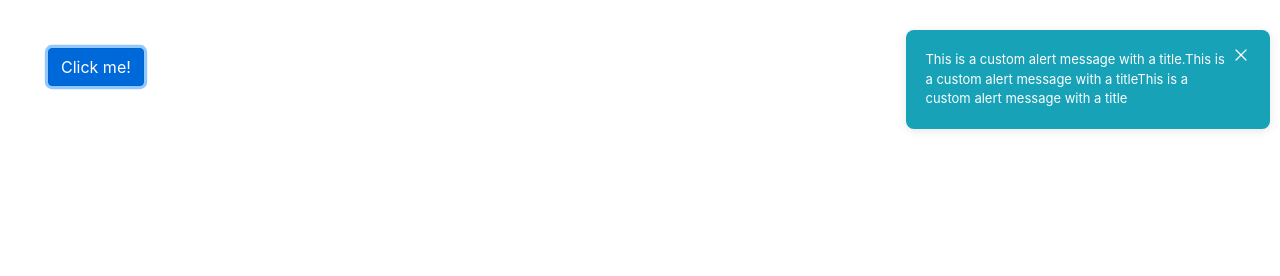
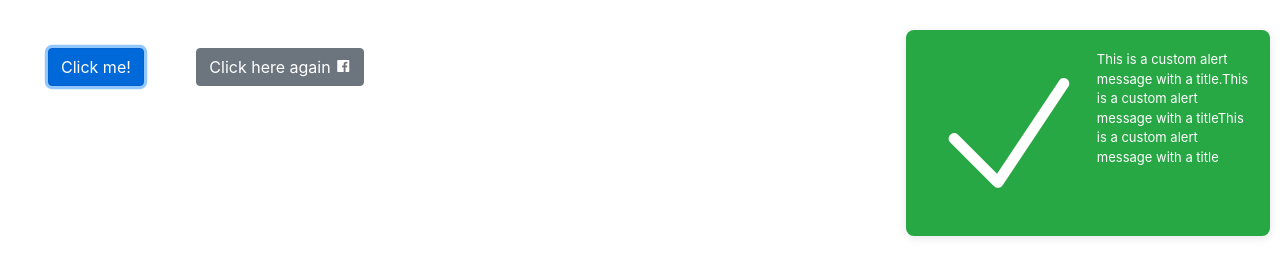
Before and after one commit to favourdev1/AlertHub, a website: page example/index.htm in a window 1280 px wide. Both pictures are taken after a click on the button "Click me!". Drawn offline with nearby package versions, Linux system fonts and the light colour scheme.

Commit message:
added icon

```diff
--- a/example/index.htm
+++ b/example/index.htm
@@ -6,30 +6,46 @@
     <title>Document</title>
 
     <link rel="stylesheet" href="../src/Alerthub.css">
+    <script src="../src/icon.js"></script>
     <script src="../src/Alerthub.js"></script>
 
     <!-- <link rel="stylesheet" href="../node_modules/alerthub/dist/css/Alerthub.min.css">
-    <script src="../node_modules/alerthub/dist/js/alerthub.min.js"></script> -->
+            <script src="../node_modules/alerthub/dist/js/alerthub.min.js"></script> -->
     <link rel="stylesheet" href="https://maxcdn.bootstrapcdn.com/bootstrap/4.5.2/css/bootstrap.min.css">
+    <link href='https://unpkg.com/boxicons@2.1.4/css/boxicons.min.css' rel='stylesheet'>
+    <script src="https://unpkg.com/boxicons@2.1.4/dist/boxicons.js"></script>
 </head>
 
 <body>
 
     <button id="show-alert-button" class="btn btn-primary m-5">Click me!</button>
-
-
+    <button id="btn" class="btn btn-secondary">Click here again
+        <i class='bx bxl-facebook-square'></i> </button>
 
 
     <script>
-        const alertInstance = new AlertHub()
+        const alertInstance = new AlertHub({
+            timeout: 30,
+            animation: 'fade-in',
+            closeButton: false,
+            type: "success"
+        })
 
         document.getElementById("show-alert-button").addEventListener("click", () => {
             alertInstance.showAlert({
                 title: "",
+                description: "This is a custom alert message with a title.This is a custom alert message with a titleThis is a custom alert message with a title "
+            });
+        });
+
+        const button = document.getElementById("btn")
+        button.addEventListener("click", () => {
+
+            alertInstance.showAlert({
+                title: "This is another title",
                 description: "This is a custom alert message with a title.This is a custom alert message with a titleThis is a custom alert message with a title ",
-                timeout: 30,
-                animation: 'slide-in',
-                closeButton: true
+                timeout: 3,
+
             });
         });
     </script>
--- a/package.json
+++ b/package.json
@@ -23,6 +23,8 @@
         "terser": "^5.19.2"
     },
     "dependencies": {
-        "alerthub": "^1.0.1"
+        "alerthub": "^1.0.1",
+        "boxicons": "^2.1.4",
+        "swal": "^0.1.0"
     }
 }
--- a/src/Alerthub.js
+++ b/src/Alerthub.js
@@ -1,10 +1,9 @@
-class AlertHub {
-
-
+class AlertHub extends icon {
     constructor(params = {}) {
-        const parentElement = "body"
-        this.defaultExitButtonSize = 20
-        this.defaultAnimationName = ""
+        super();
+        const parentElement = "body";
+        this.defaultExitButtonSize = 20;
+        this.defaultAnimationName = "";
         this.maxLength = 150;
         this.alertContainer = document.createElement("div");
         this.alertContainer.className = "alert-hub-container top-right";
@@ -15,17 +14,17 @@ class AlertHub {
                 timeout = 2,
                 closeButton = true,
                 closeButtonSize = this.defaultExitButtonSize,
-                animation = 'no-animation'
+                animation = "no-animation",
+                icon = "",
         } = params;
 
-
-        this.position = position
-        this.type = type
+        this.position = position;
+        this.type = type;
         this.timeout = timeout;
-        this.closeButton = closeButton
-        this.closeButtonSize = closeButtonSize
-        this.animation = animation
-
+        this.closeButton = closeButton;
+        this.closeButtonSize = closeButtonSize;
+        this.animation = animation;
+        this.icon = icon;
     }
 
     showAlert(params) {
@@ -37,18 +36,28 @@ class AlertHub {
             timeout = this.timeout,
             closeButton = this.closeButton,
             closeButtonSize = this.closeButtonSize,
-            animation = this.animation
+            animation = this.animation,
+            icon = this.icon,
+            showIcon = true,
         } = params;
 
-
-        this.defaultAnimationName = animation
+        this.defaultAnimationName = animation;
 
         if (closeButtonSize < 15 || closeButtonSize > 30) {
             closeButtonSize = this.ResetCloseButtonSize();
         }
 
         const secondsTimeOut = this.timeInMilliseconds(timeout);
-        const alertBox = this.createAlertBox(title, description, type, animation, closeButton, closeButtonSize);
+
+        const alertBox = this.createAlertBox(
+            title,
+            description,
+            type,
+            animation,
+            closeButton,
+            closeButtonSize,
+            showIcon
+        );
 
         this.configureAlertContainer(position);
         this.alertContainer.appendChild(alertBox);
@@ -57,85 +66,121 @@ class AlertHub {
             this.CloseAlertOnClick(alertBox);
         }
 
-
         this.timeoutAfter(secondsTimeOut, alertBox);
     }
 
+    addIcon(alertType) {
+        let iconImage;
+        switch (alertType) {
+            case "success":
+                iconImage = this.SuccessIcon();
+                break;
+            case "error":
+                iconImage = this.ErrorIcon();
+            default:
+                iconImage = document.createElement("div");
+        }
+
+        return iconImage;
+    }
+
     addAnimation(animationName) {
-
         let animation = {
-            'opening-animation': '',
-            'closing-animation': ''
-        }
+            "opening-animation": "",
+            "closing-animation": "",
+        };
 
         switch (animationName) {
             case "fade-in":
-                animation['opening-animation'] = 'fade-in'
-                animation['closing-animation'] = 'fade-out'
+                animation["opening-animation"] = "fade-in";
+                animation["closing-animation"] = "fade-out";
                 break;
             case "slide-in":
-                animation['opening-animation'] = 'slide-in'
-                animation['closing-animation'] = 'slide-out'
+                animation["opening-animation"] = "slide-in";
+                animation["closing-animation"] = "slide-out";
                 break;
 
             case "slide-in-right":
-                animation['opening-animation'] = 'slide-in-right'
-                animation['closing-animation'] = 'slide-out-right'
+                animation["opening-animation"] = "slide-in-right";
+                animation["closing-animation"] = "slide-out-right";
                 break;
 
-
             case "slide-in-left":
-                animation['opening-animation'] = 'slide-in-left'
-                animation['closing-animation'] = 'slide-out-left'
+                animation["opening-animation"] = "slide-in-left";
+                animation["closing-animation"] = "slide-out-left";
                 break;
 
             default:
-                animation['opening-animation'] = ''
-                animation['closing-animation'] = ''
+                animation["opening-animation"] = "";
+                animation["closing-animation"] = "";
         }
 
         return animation;
     }
 
+    createAlertBox(
+        title,
+        description,
+        type,
+        animation,
+        closeButton,
+        closeButtonSize,
+        showIcon
+    ) {
+        const alertBox = document.createElement("div");
+        alertBox.className = `alert-hub ${type} ${animation}`;
 
+        if (showIcon) {
+            alertBox.appendChild(this.addIcon(type));
+        }
+        console.log(this.addIcon(type));
+        const contentContainer = document.createElement("div");
+        contentContainer.style.width = "90%";
 
+        contentContainer.appendChild(this.titleText(title));
+
+        contentContainer.appendChild(this.descriptionText(description));
+        if (closeButton) {
+            contentContainer.appendChild(this.createCloseButtonSvg(closeButtonSize));
+        }
+        alertBox.append(contentContainer);
+        return alertBox;
+    }
+
+    titleText(content) {
+        const titletext = document.createElement("h2");
+        titletext.innerHTML = content;
+        return titletext;
+    }
+
+    descriptionText(content) {
+        const descriptiontext = document.createElement("p");
+        descriptiontext.innerHTML = content;
+
+        return this.setMaxDescriptionLength(this.maxLength, descriptiontext);
+    }
 
     CloseAlert(alertBox) {
-        let animation = this.addAnimation(this.defaultAnimationName)
+        let animation = this.addAnimation(this.defaultAnimationName);
 
+        alertBox.classList.replace(
+            animation["opening-animation"],
+            animation["closing-animation"]
+        );
 
-        alertBox.classList.replace(animation['opening-animation'], animation['closing-animation'])
-
-
-
-        alertBox.addEventListener('animationend', () => {
+        alertBox.addEventListener("animationend", () => {
             this.alertContainer.removeChild(alertBox);
-        })
-
+        });
     }
 
     ResetCloseButtonSize() {
-        return this.defaultExitButtonSize
-    }
-
-    createAlertBox(title, description, type, animation, closeButton, closeButtonSize) {
-        const alertBox = document.createElement("div");
-        alertBox.className = `alert-hub ${type} ${animation}`;
-
-        const content = `
-            <div style="width: 90%;">
-                <h2>${title}</h2>
-                <p>${this.setMaxDescriptionLength(this.maxLength, description)}</p>
-            </div>
-            ${closeButton ? this.createCloseButtonSvg(closeButtonSize) : ""}
-        `;
-
-        alertBox.innerHTML = content;
-        return alertBox;
+        return this.defaultExitButtonSize;
     }
 
     configureAlertContainer(position) {
-        this.alertContainer.className = `alert-hub-container ${position}`;
+        this.alertContainer.className = `
+            alert-hub-container ${position}
+            `;
     }
 
     setMaxDescriptionLength(length, description) {
@@ -146,28 +191,38 @@ class AlertHub {
     }
 
     createCloseButtonSvg(size) {
-        return `
-            <svg class="alert-hub-close-button" height="${size}" xmlns="http://www.w3.org/2000/svg" fill="none" viewBox="0 0 24 24" stroke-width="1.5" stroke="currentColor">
-                <path stroke-linecap="round" stroke-linejoin="round" d="M6 18L18 6M6 6l12 12" />
-            </svg>
-        `;
+        return ` <
+            svg class = "alert-hub-close-button"
+            height = "${size}"
+            xmlns = "http://www.w3.org/2000/svg"
+            fill = "none"
+            viewBox = "0 0 24 24"
+            stroke - width = "1.5"
+            stroke = "currentColor" >
+                <
+                path stroke - linecap = "round"
+            stroke - linejoin = "round"
+            d = "M6 18L18 6M6 6l12 12" / >
+                <
+                /svg>
+            `;
     }
 
     CloseAlertOnClick(alertBox) {
-        const closeButtonElement = alertBox.querySelector(`.alert-hub-close-button`);
+        const closeButtonElement = alertBox.querySelector(
+            `.alert - hub - close - button `
+        );
         closeButtonElement.addEventListener("click", () => {
-            this.CloseAlert(alertBox)
+            this.CloseAlert(alertBox);
         });
     }
-
-
 
     timeoutAfter(timeout, alertBox) {
         if (timeout < 0) {
             return;
         }
         setTimeout(() => {
-            this.CloseAlert(alertBox)
+            this.CloseAlert(alertBox);
         }, timeout);
     }
 
--- /dev/null
+++ b/src/icon.js
@@ -0,0 +1,49 @@
+class icon {
+
+    SuccessIcon() {
+        // Create an SVG element
+        const svg = document.createElementNS("http://www.w3.org/2000/svg", "svg");
+        svg.setAttribute("xmlns", "http://www.w3.org/2000/svg");
+        svg.setAttribute("viewBox", "0 0 24 24");
+        svg.setAttribute("fill", "currentColor");
+        svg.setAttribute("class", "w-6 h-6");
+
+        // Create a path element and set attributes
+        const path = document.createElementNS("http://www.w3.org/2000/svg", "path");
+        path.setAttribute("fill-rule", "evenodd");
+        path.setAttribute("d", "M19.916 4.626a.75.75 0 01.208 1.04l-9 13.5a.75.75 0 01-1.154.114l-6-6a.75.75 0 011.06-1.06l5.353 5.353 8.493-12.739a.75.75 0 011.04-.208z");
+        path.setAttribute("clip-rule", "evenodd");
+
+        // Append the path element to the SVG element
+        svg.appendChild(path);
+
+        // Return the created SVG element
+        return svg;
+    }
+
+    ErrorIcon() {
+        // Create an SVG element
+        const svg = document.createElementNS("http://www.w3.org/2000/svg", "svg");
+        svg.setAttribute("xmlns", "http://www.w3.org/2000/svg");
+        svg.setAttribute("fill", "none");
+        svg.setAttribute("viewBox", "0 0 24 24");
+        svg.setAttribute("stroke-width", "1.5");
+        svg.setAttribute("stroke", "currentColor");
+        svg.setAttribute("class", "w-6 h-6");
+
+        // Create a path element and set attributes
+        const path = document.createElementNS("http://www.w3.org/2000/svg", "path");
+        path.setAttribute("stroke-linecap", "round");
+        path.setAttribute("stroke-linejoin", "round");
+        path.setAttribute("d", "M12 9v3.75m-9.303 3.376c-.866 1.5.217 3.374 1.948 3.374h14.71c1.73 0 2.813-1.874 1.948-3.374L13.949 3.378c-.866-1.5-3.032-1.5-3.898 0L2.697 16.126zM12 15.75h.007v.008H12v-.008z");
+
+        // Append the path element to the SVG element
+        svg.appendChild(path);
+
+        // Return the created SVG element
+        return svg;
+    }
+
+}
+
+// module.exports = icon;
```
Also changed, not shown: 1 other file.
